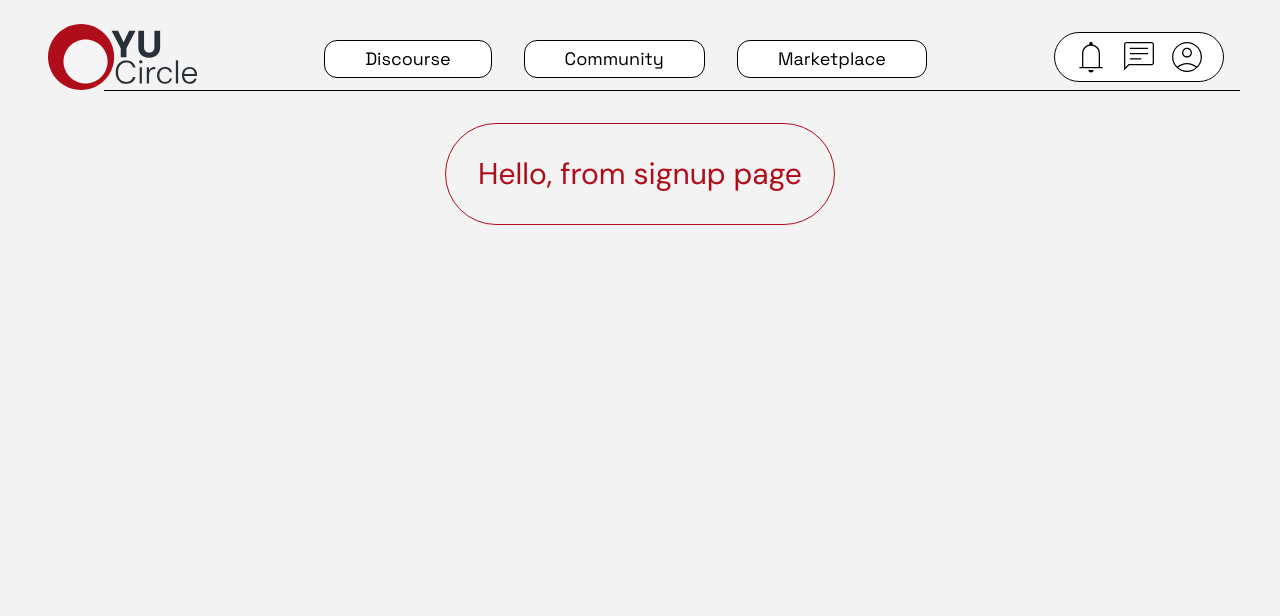
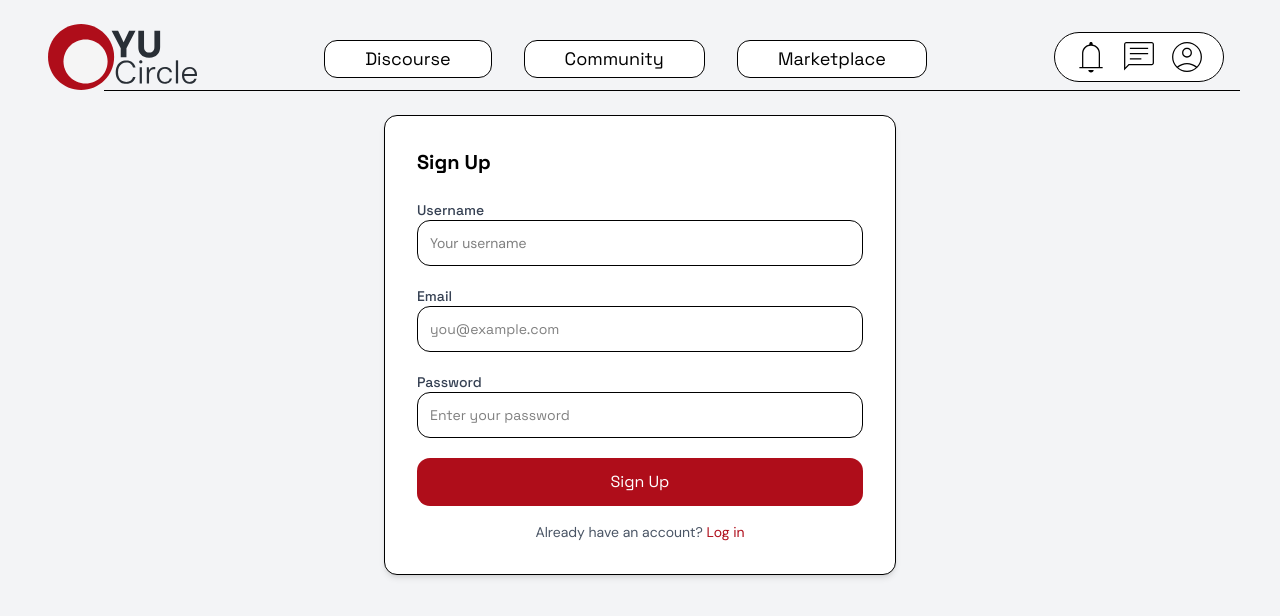
Before and after one commit to yasmine-thandi/yu-circle, a React (Vite) app in the folder frontend/: page /signup in a window 1280 px wide. Shown: the top 616 px of the page. Built offline with nearby package versions, Linux system fonts and the light colour scheme.

Commit message:
add signup page

```diff
--- a/frontend/src/pages/SignupPage.tsx
+++ b/frontend/src/pages/SignupPage.tsx
@@ -1,17 +1,81 @@
-import React from "react";
+import { useState } from "react";
+import { Link } from "react-router-dom";
 import Header from "../components/Header/Header";
 
-const SignupPage: React.FC = () => {
+const SignupPage = () => {
+  const [formData, setFormData] = useState({
+    username: "",
+    email: "",
+    password: "",
+  });
+
+  const handleChange = (e: React.ChangeEvent<HTMLInputElement>) => {
+    setFormData({ ...formData, [e.target.name]: e.target.value });
+  };
+
+  const handleSubmit = (e: React.FormEvent) => {
+    e.preventDefault();
+    console.log("User Signed Up:", formData);
+    // TODO: sign up logic
+  };
+
   return (
-    <>
-    <Header />
-    <main className="flex flex-col items-center">
-
-      <p className="text-red text-3xl p-8 m-8 border b-red rounded-full">
-        Hello, from signup page
-      </p>
-    </main>
-    </>
+    <div className="min-h-screen bg-gray-100">
+      <Header />
+      <div className="flex items-center justify-center p-6">
+        <div className="w-full max-w-lg rounded-lg border p-3 bg-white p-8 shadow-md">
+          <h1 className="text-xl font-fancy font-bold">Sign Up</h1>
+          <br></br>
+          <form onSubmit={handleSubmit} className="space-y-5">
+            <div>
+              <label className="block text-sm font-medium font-fancy text-gray-700">Username</label>
+              <input
+                type="text"
+                name="username"
+                value={formData.username}
+                onChange={handleChange}
+                className="w-full rounded-lg border p-3 text-sm outline-none focus:ring-2 focus:ring-(--color-red)"
+                placeholder="Your username"
+                required
+              />
+            </div>
+            <div>
+              <label className="block text-sm font-medium font-fancy text-gray-700">Email</label>
+              <input
+                type="email"
+                name="email"
+                value={formData.email}
+                onChange={handleChange}
+                className="w-full rounded-lg border p-3 text-sm outline-none font-fancy focus:ring-2 focus:ring-(--color-red)"
+                placeholder="you@example.com"
+                required
+              />
+            </div>
+            <div>
+              <label className="block text-sm font-medium font-fancy text-gray-700">Password</label>
+              <input
+                type="password"
+                name="password"
+                value={formData.password}
+                onChange={handleChange}
+                className="w-full rounded-lg border p-3 text-sm font-fancy outline-none focus:ring-2 focus:ring-(--color-red)"
+                placeholder="Enter your password"
+                required
+              />
+            </div>
+            <button
+              type="submit"
+              className="w-full rounded-lg bg-(--color-red) p-3 font-fancy text-white transition hover:bg-red-700"
+            >
+              Sign Up
+            </button>
+          </form>
+          <p className="mt-4 text-center text-sm text-gray-600">
+            Already have an account? <Link to="/login" className="text-(--color-red) hover:underline">Log in</Link>
+          </p>
+        </div>
+      </div>
+    </div>
   );
 };
 
```
